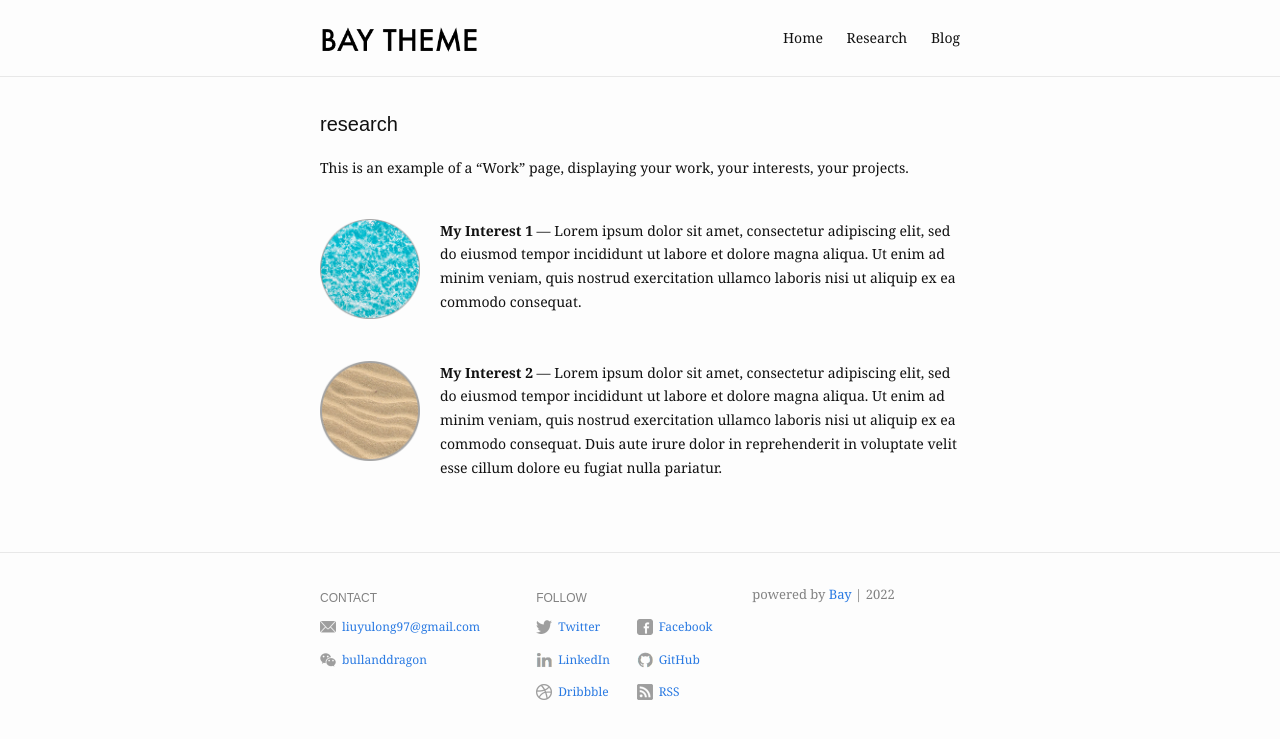
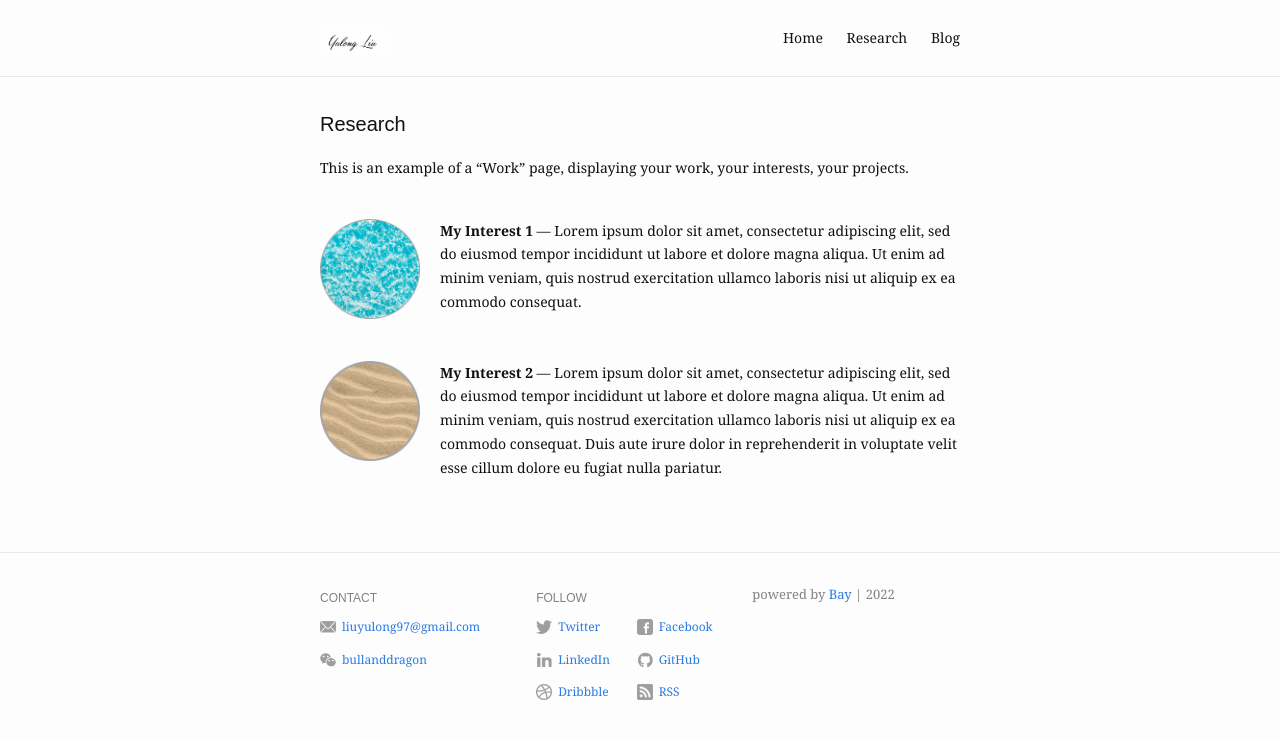
Before and after one commit to Yulong97/Yulong97.github.io, a Jekyll site: the page built from research.md, in a window 1280 px wide. Shown: the top 739 px of the page. Built offline with Jekyll 4.4.1, drawn with Linux system fonts in a browser that asks for light colours.

Commit message:
change header title

```diff
--- a/_includes/header.html
+++ b/_includes/header.html
@@ -1,7 +1,7 @@
 <header class="site-header">
   <div class="wrapper">
     <a class="site-title" href="{{ "" | prepend: site.baseurl | prepend: site.url }}/">
-      <img src="{{ "/assets/img/title.png" | absolute_url }}" alt="{{ site.title }}" />
+      <img src="{{ "/assets/img/headersss.png" | absolute_url }}" alt="{{ site.title }}" />
     </a>
 
     <nav class="site-nav">
--- a/research.md
+++ b/research.md
@@ -1,6 +1,6 @@
 ---
 layout: research
-title: research
+title: Research
 slug: /research
 items:
   - title: My Interest 1
```
Also changed, not shown: assets/img/headersss.png (added), 2 other files.
